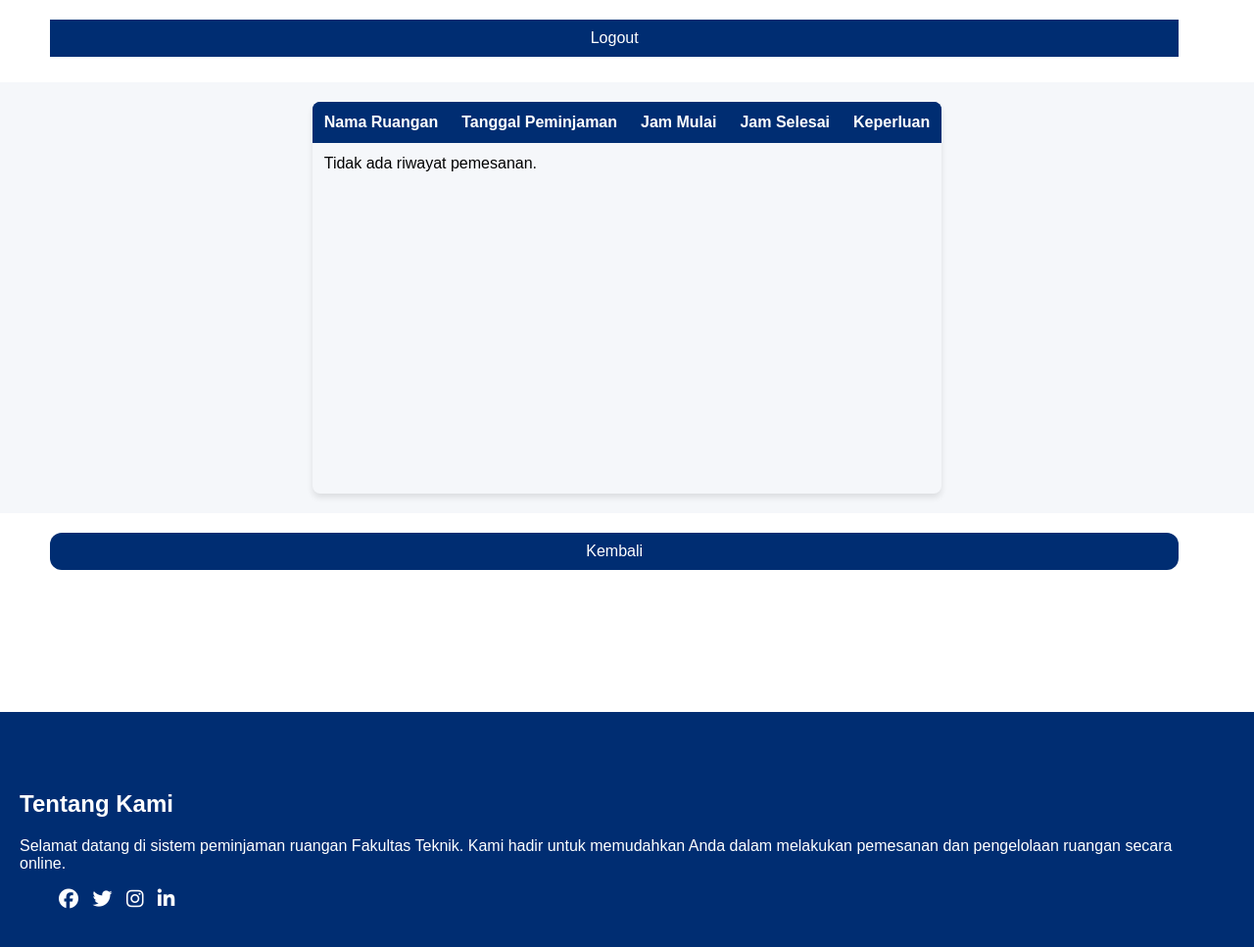
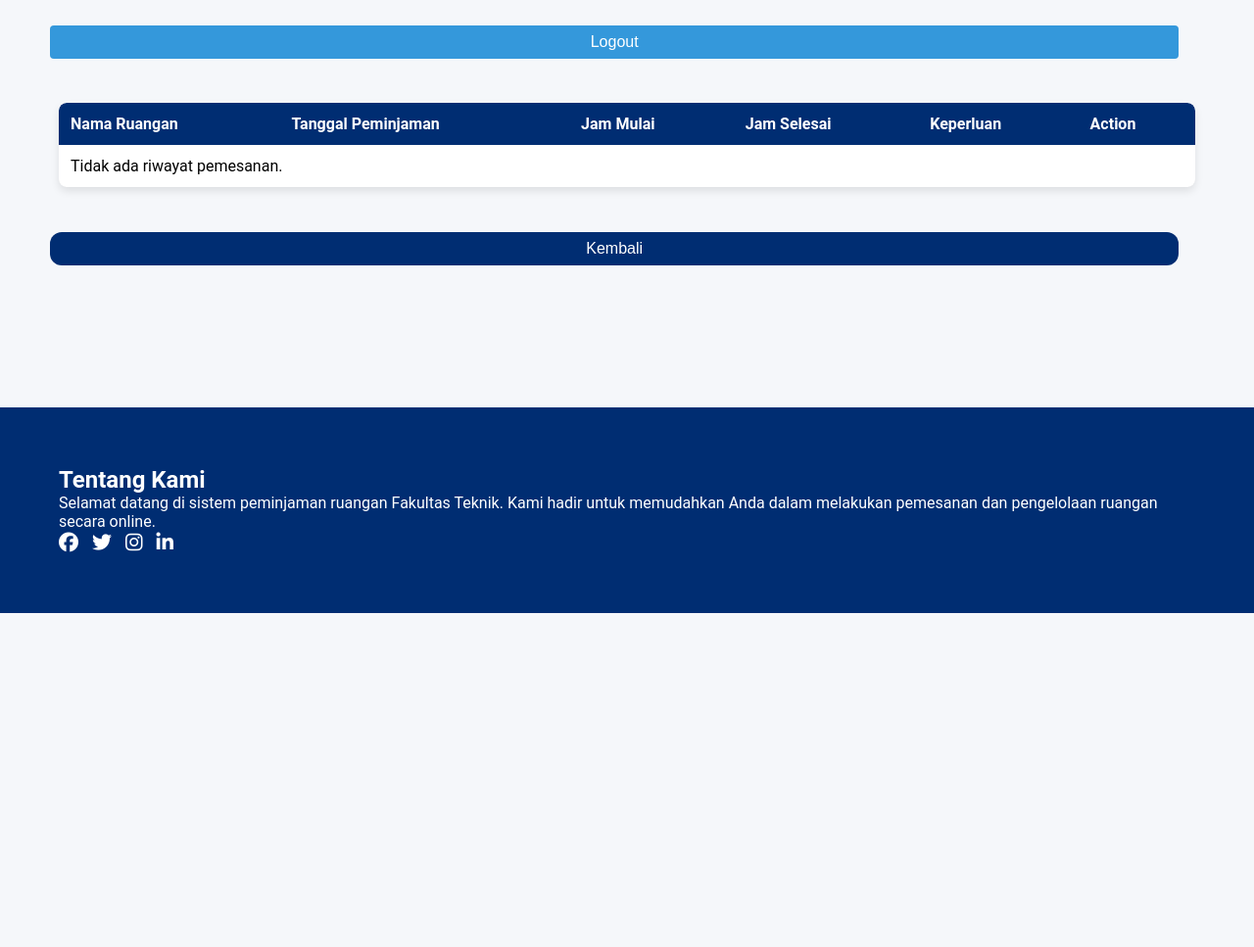
Before and after one commit to muhammadfadhil16/ProjectPeminjamanRuangan, a PHP site: page /ProjectPeminjamanRuangan/index.php?page=module/BookingRuangan/riwayat_booking&notif=gagal in a window 1280 px wide. Shown: the whole page at 98% size. After the commit the page ends 626 px from the top, so only its background shows below. Run offline with PHP 8.4, Linux system fonts and the light colour scheme; a user stored in the database is signed in; data comes from the database, SQL or seed files in the repository; some libraries are stand-ins or nearby versions.

Commit message:
fitur delete dan backend

```diff
--- a/index.php
+++ b/index.php
@@ -35,16 +35,36 @@
 
     <link rel="icon" href="images/logopng.png" type="image/icon type">
 
-    <title>CookIes</title>
+    <title>BookingRoomFTUNTAN</title>
+    <style>
+  /* Styling for the logout button */
+  a {
+    text-decoration: none;
+  }
+
+  button[type="submit"] {
+    background-color: #3498db;
+    color: #fff;
+    border: none;
+    padding: 8px 16px;
+    border-radius: 4px;
+    cursor: pointer;
+    transition: background-color 0.3s ease;
+  }
+
+  button[type="submit"]:hover {
+    background-color: #2980b9;
+  }
+</style>
   </head>
   <body>
     <div class="content">
       <?php
-    if($id_user){
+    if($id_user && $page != "module/user/login"){
       ?>
       <a href="<?php echo BASE_URL."index.php?page=module/user/logout"; ?>">
-                        <button type="submit">Logout</button>
-                    </a>
+            <button type="submit">Logout</button>
+      </a>
     <?php
     }
     if(!$id_user && $page != "module/user/login") {
--- a/layout/footer.php
+++ b/layout/footer.php
@@ -1,4 +1,4 @@
-<footer class="bg-dark text-white mt-5">
+<footer class="bg-dark text-white mt-0">
     <div class="container py-4">
         <div class="row">
             <div class="col-md-6">
--- a/module/BookingRuangan/Riwayat_booking.php
+++ b/module/BookingRuangan/Riwayat_booking.php
@@ -11,13 +11,14 @@ if (!$id_user) {
 }
 
 // Mendapatkan riwayat pemesanan dari database
-$query = "SELECT r.nama_ruangan, rp.tanggal_peminjaman, rp.jam_mulai, rp.jam_selesai, rp.keperluan
+$query = "SELECT r.nama_ruangan, rp.id_ruangan, rp.tanggal_peminjaman, rp.jam_mulai, rp.jam_selesai, rp.keperluan
           FROM riwayat_pemesanan rp
           JOIN ruangan r ON rp.id_ruangan = r.id_ruangan
           WHERE rp.id_user = $id_user
           ORDER BY rp.tanggal_peminjaman DESC";
 
 $result = mysqli_query($conn, $query);
+
 ?>
 
 <!DOCTYPE html>
@@ -27,116 +28,102 @@ $result = mysqli_query($conn, $query);
     <meta name="viewport" content="width=device-width, initial-scale=1.0">
     <title>Riwayat Pemesanan</title>
     <style>
-        button[type="submit"] {
-        margin-top: 20px;
-        padding: 10px;
-        border: none;
-        background-color: #002d72;
-        color: #fff;
-        cursor: pointer;
+        /* Resetting default margin and padding */
+        * {
+            margin: 0;
+            padding: 0;
+            box-sizing: border-box;
         }
 
-        button[type="submit"]:hover {
-        background-color: #001a3d;
-        }
-        /* General styles */
-        html, body {
-        height: 100%;
-        margin: 0;
-        padding: 0;
-        font-family: Arial, sans-serif;
-        }
-
-        /* Intro section */
-        .intro {
+        body {
+            font-family: 'Roboto', sans-serif;
             background-color: #f5f7fa;
-        height: 100%;
-        display: flex;
-        justify-content: center;
-        align-items: center;
-        }
-
-        .mask {
-        position: relative;
-        width: 100%;
         }
 
         .container {
             max-width: 1200px;
-        padding: 20px;
+            margin: 20px auto;
+            padding: 0 20px;
         }
 
         .card {
-        border-radius: 0.5rem;
-        box-shadow: 0 4px 6px rgba(0, 0, 0, 0.1);
+            background-color: #fff;
+            border-radius: 8px;
+            box-shadow: 0 4px 8px rgba(0, 0, 0, 0.1);
+            overflow: hidden;
         }
 
         .table-scroll {
-        max-height: 400px;
+            max-height: 400px; /* Ubah ketinggian maksimum sesuai kebutuhan */
             overflow-y: auto;
         }
 
-        /* Table styles */
         .table {
             width: 100%;
             border-collapse: collapse;
-        border-radius: 0.5rem;
+            border-radius: 8px;
             overflow: hidden;
+            box-shadow: 0 4px 8px rgba(0, 0, 0, 0.1);
         }
 
-        .table th,
-        .table td {
-        padding: 12px;
-        text-align: left;
-        white-space: nowrap;
-        overflow: hidden;
-        text-overflow: ellipsis;
-        }
-
-        .table th {
+        .table thead {
             background-color: #002d72;
             color: #fff;
         }
 
+        .table th, .table td {
+            padding: 12px;
+            text-align: left;
+        }
+
         .table tbody tr:nth-child(even) {
-        background-color: #f8f9fa;
+            background-color: #f2f2f2;
         }
 
         .table tbody tr:hover {
-        background-color: #e9ecef;
+            background-color: #e0e0e0;
         }
 
-        /* Responsive styles */
-        @media only screen and (max-width: 768px) {
-        .container {
-        padding: 10px;
+        .btn {
+            padding: 8px 16px;
+            background-color: #002d72;
+            color: #fff;
+            border: none;
+            border-radius: 4px;
+            cursor: pointer;
+            transition: background-color 0.3s ease;
+        }
+
+        .btn:hover {
+            background-color: #001a3d;
+        }
+
+        @media screen and (max-width: 768px) {
+            .card {
+                width: 90%;
             }
 
             .table-scroll {
-        max-height: 300px;
+                max-height: 300px; /* Ubah ketinggian maksimum sesuai kebutuhan */
             }
         }
-
     </style>
 </head>
 <body>
     <section class="intro">
-      <div class="bg-image h-100" style="background-color: #f5f7fa;">
-        <div class="mask d-flex align-items-center h-100">
         <div class="container">
-            <div class="row justify-content-center">
-              <div class="col-12">
             <div class="card">
                 <div class="card-body p-0">
-                    <div class="table-responsive table-scroll" data-mdb-perfect-scrollbar="true" style="position: relative; height: 700px">
+                    <div class="table-responsive table-scroll" data-mdb-perfect-scrollbar="true">
                         <table class="table table-striped mb-0">
-                        <thead style="background-color: #002d72;">
+                            <thead>
                                 <tr>
                                     <th scope="col">Nama Ruangan</th>
                                     <th scope="col">Tanggal Peminjaman</th>
                                     <th scope="col">Jam Mulai</th>
                                     <th scope="col">Jam Selesai</th>
                                     <th scope="col">Keperluan</th>
+                                    <th scope="col">Action</th>
                                 </tr>
                             </thead>
                             <tbody>
@@ -148,11 +135,23 @@ $result = mysqli_query($conn, $query);
                                             <td><?php echo $row['jam_mulai']; ?></td>
                                             <td><?php echo $row['jam_selesai']; ?></td>
                                             <td><?php echo $row['keperluan']; ?></td>
+                                            <td>
+                                                <form action="<?= BASE_URL ?>/module/BookingRuangan/delete_booking.php" method="POST">
+                                                    <input type="hidden" name="id_ruangan" value="<?= $row['id_ruangan']; ?>">
+                                                    <input type="hidden" name="tanggal_peminjaman" value="<?= $row['tanggal_peminjaman']; ?>">
+                                                    <input type="hidden" name="jam_mulai" value="<?= $row['jam_mulai']; ?>">
+                                                    <input type="hidden" name="jam_selesai" value="<?= $row['jam_selesai']; ?>">
+                                                    <input type="hidden" name="keperluan" value="<?= $row['keperluan']; ?>">
+                                                    <button type="submit" class="btn btn-danger btn-sm" onclick="return confirm('Apakah Anda yakin ingin menghapus data ini?')">
+                                                        <i class="fa fa-trash"></i>
+                                                    </button>
+                                                </form>
+                                            </td>
                                         </tr>
                                     <?php endwhile; ?>
                                 <?php else: ?>
                                     <tr>
-                                  <td colspan="5">Tidak ada riwayat pemesanan.</td>
+                                        <td colspan="6">Tidak ada riwayat pemesanan.</td>
                                     </tr>
                                 <?php endif; ?>
                             </tbody>
@@ -161,12 +160,8 @@ $result = mysqli_query($conn, $query);
                 </div>
             </div>
         </div>
-            </div>
-          </div>
-        </div>
-      </div>
     </section>
-    <a href="<?php echo BASE_URL."index.php?page=home"; ?>"><button type="submit" style="border-radius: 12px;">Kembali</button></a>
+    <a href="<?= BASE_URL . "index.php?page=home"; ?>"><button class="btn" style="border-radius: 12px;">Kembali</button></a>
 </body>
 </html>
 
```
Also changed, not shown: module/BookingRuangan/delete_booking.php (added, +45 -0 lines), module/BookingRuangan/user_bookings.php (+23 -3 lines). Lines whose indentation alone changed are shown as unchanged.
